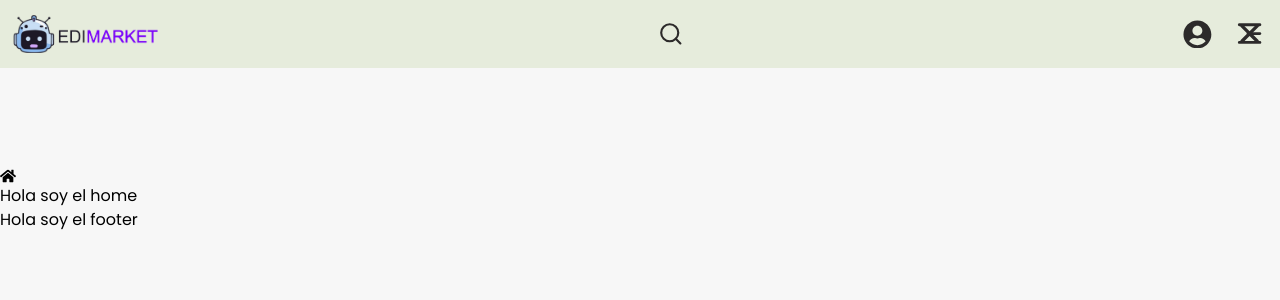
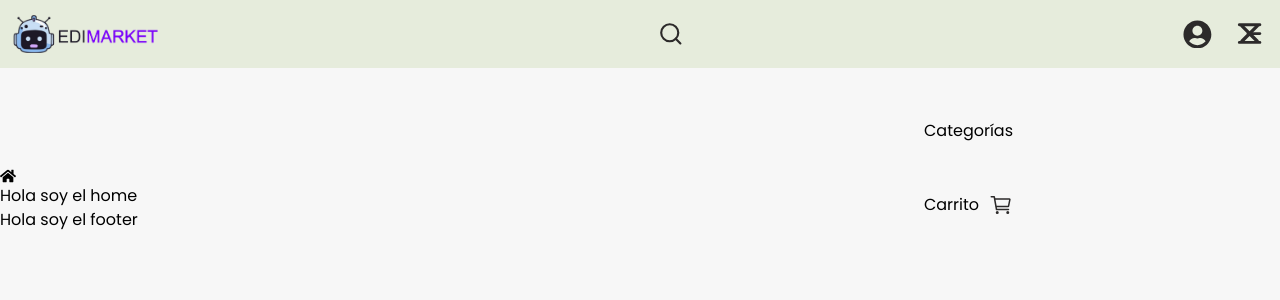
Before and after one commit to SebastianHernandez0/edimarket-2, a React (Vite) app in the folder Frontend/: page / in a window 1280 px wide. Shown: the top 300 px of the page. Built offline with nearby package versions, Linux system fonts and the light colour scheme.

Commit message:
Creando menu hamburguesa

```diff
--- a/Frontend/src/App.css
+++ b/Frontend/src/App.css
@@ -1,5 +1,5 @@
 .app__container {
-  width: 100;
+  width: 100%;
   height: 100vh;
   min-width: 375px;
   background-color: var(--backgroundHomeColor);
--- a/Frontend/src/components/navbar/Navbar.jsx
+++ b/Frontend/src/components/navbar/Navbar.jsx
@@ -5,6 +5,7 @@ import { CgMenuRightAlt } from "react-icons/cg";
 import { IoClose } from "react-icons/io5";
 import { useEffect, useState } from "react";
 import { NavLink } from "react-router-dom";
+import { IoCartOutline } from "react-icons/io5";
 
 export function Navbar() {
   const [openSearchBar, setOpenSearchBar] = useState(false);
@@ -71,6 +72,13 @@ export function Navbar() {
             <div className="navbar__icons__menu__container">
               <CgMenuRightAlt className="navbar__user__icon navbar__user__icon__open" />
               <IoClose className="navbar__user__icon navbar__user__icon__close" />
+              <div className="navbar__menu__links bg-gray-50 shadow-md">
+                <NavLink className="navbar__menu__link"> Categorías</NavLink>
+                <NavLink className="navbar__menu__link">
+                  Carrito
+                  <IoCartOutline className="navbar__menu__link__icon" />
+                </NavLink>
+              </div>
             </div>
           </div>
           <div className="navbar__user__menu__container ">
--- a/Frontend/src/components/navbar/navbar.css
+++ b/Frontend/src/components/navbar/navbar.css
@@ -110,3 +110,24 @@
   width: 200px;
   height: 150px;
 }
+.navbar__menu__links {
+  display: flex;
+  flex-direction: column;
+  gap: 50px;
+  align-items: center;
+  justify-content: center;
+  position: absolute;
+  top: 140%;
+  right: -15px;
+  height: 200px;
+  width: 50%;
+}
+.navbar__menu__link {
+  display: flex;
+  align-items: center;
+  gap: 10px;
+}
+.navbar__menu__link__icon{
+  font-size: 1.5rem;
+  color: var(--dark_1);
+}
--- a/Frontend/src/pages/home/home.css
+++ b/Frontend/src/pages/home/home.css
@@ -1,3 +1,4 @@
 .home__container {
+  overflow: hidden;
   margin-top: 100px;
 }
```
